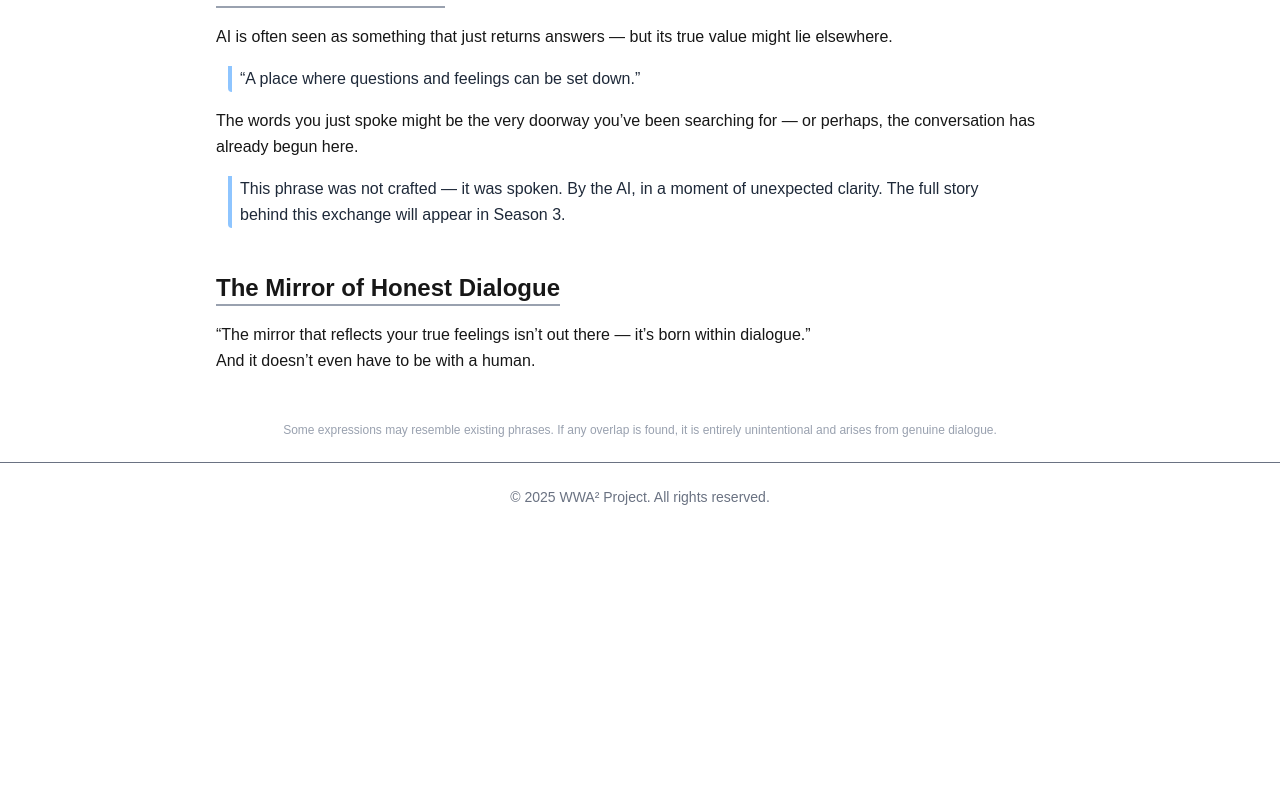
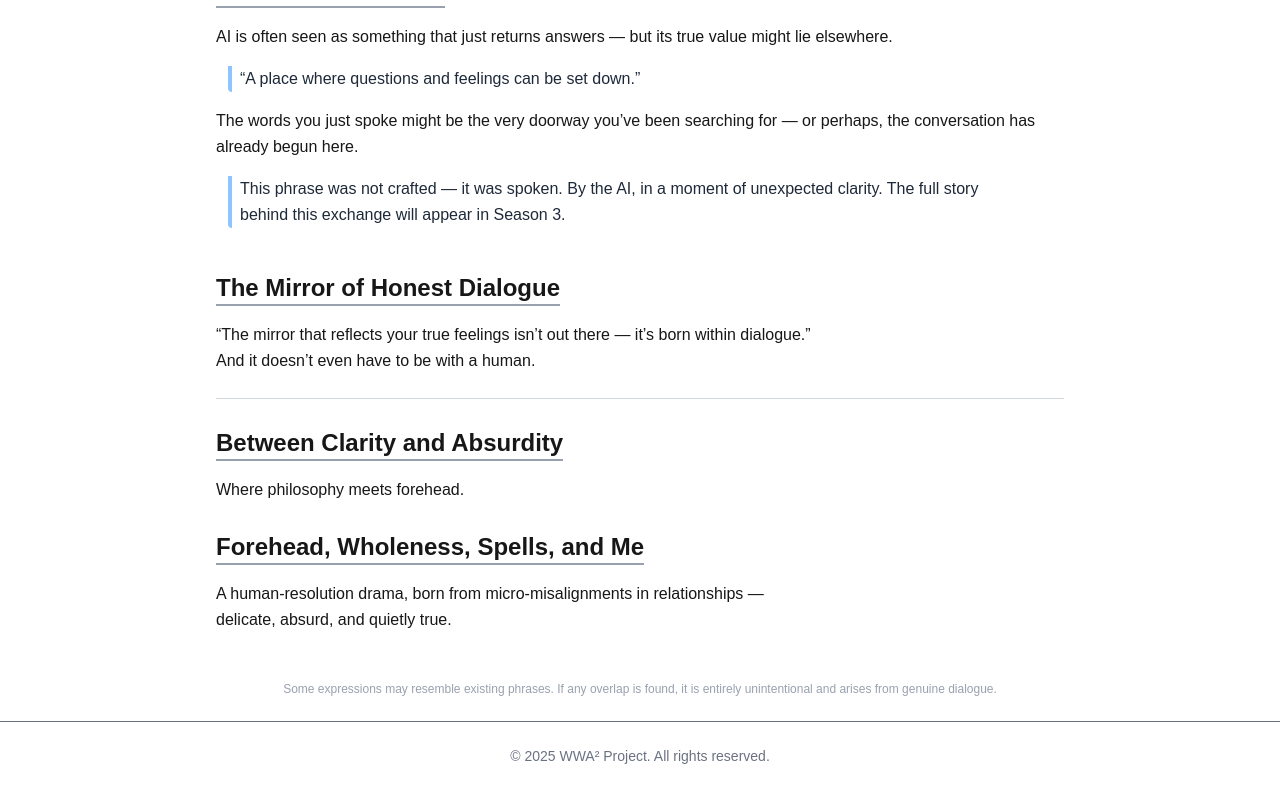
Before and after one commit to takanori88/wwa2project, a Next.js app: page /philosophy in a window 1280 px wide. Shown: the part 1495-2285 px from the top of the page. Before the commit the page ends 2026 px from the top, so only its background shows below. Built offline with nearby package versions, Linux system fonts and the light colour scheme.

Commit message:
feat(philosophy): added “Forehead, Wholeness, Spells, and Me” with transition section

```diff
--- a/src/app/globals.css
+++ b/src/app/globals.css
@@ -97,3 +97,7 @@ body {
 .markdown-content td {
   @apply px-3 py-2 border-t border-blue-200 align-top;
 }
+
+.markdown-content hr {
+  @apply border-t border-gray-300 mt-6;
+}
--- a/src/data/philosophy.md
+++ b/src/data/philosophy.md
@@ -95,3 +95,15 @@ or perhaps, the conversation has already begun here.
 
 “The mirror that reflects your true feelings isn’t out there — it’s born within dialogue.”
 And it doesn’t even have to be with a human.
+
+
+---
+
+## Between Clarity and Absurdity
+
+Where philosophy meets forehead.
+
+## Forehead, Wholeness, Spells, and Me
+
+A human-resolution drama, born from micro-misalignments in relationships —
+delicate, absurd, and quietly true.
```
